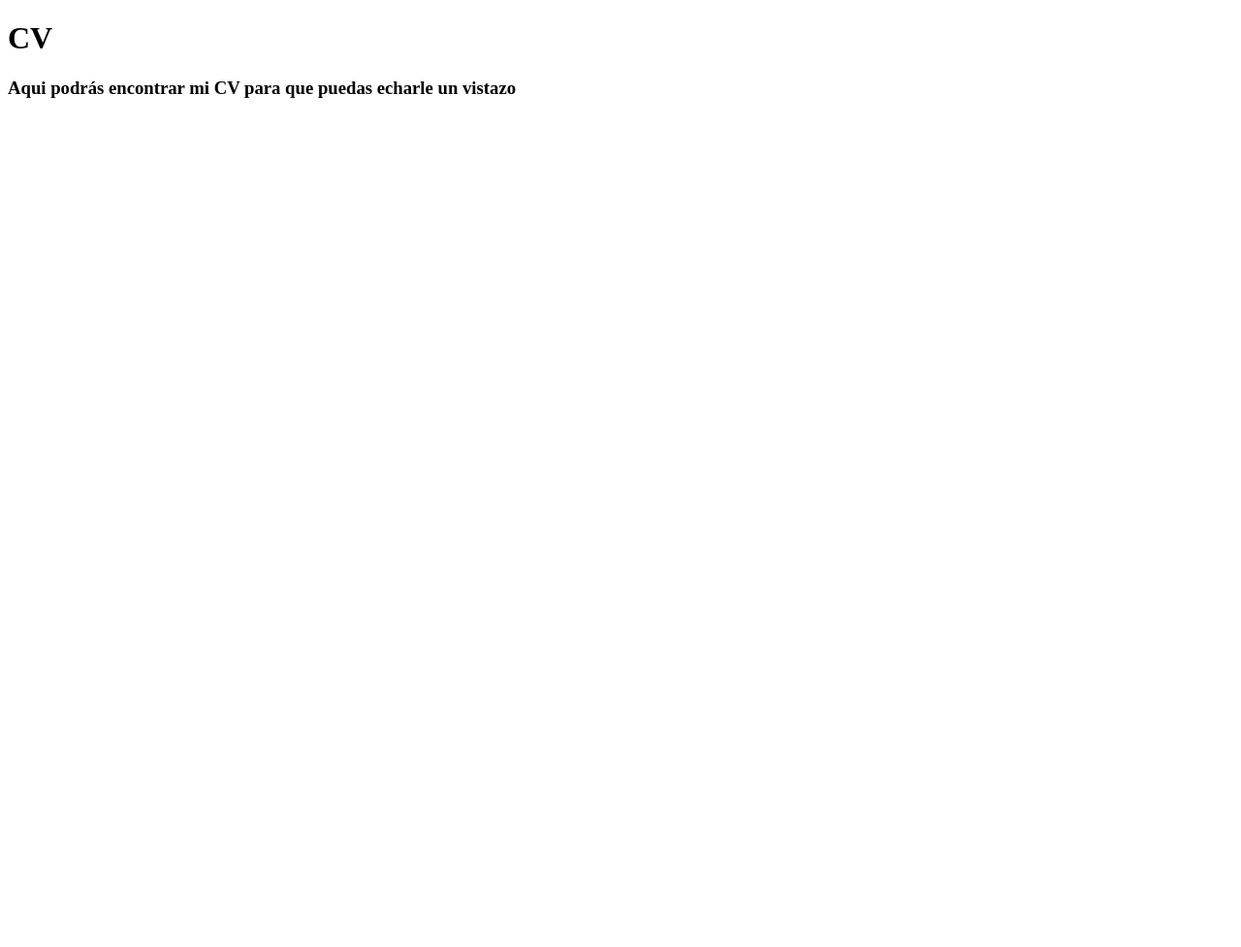
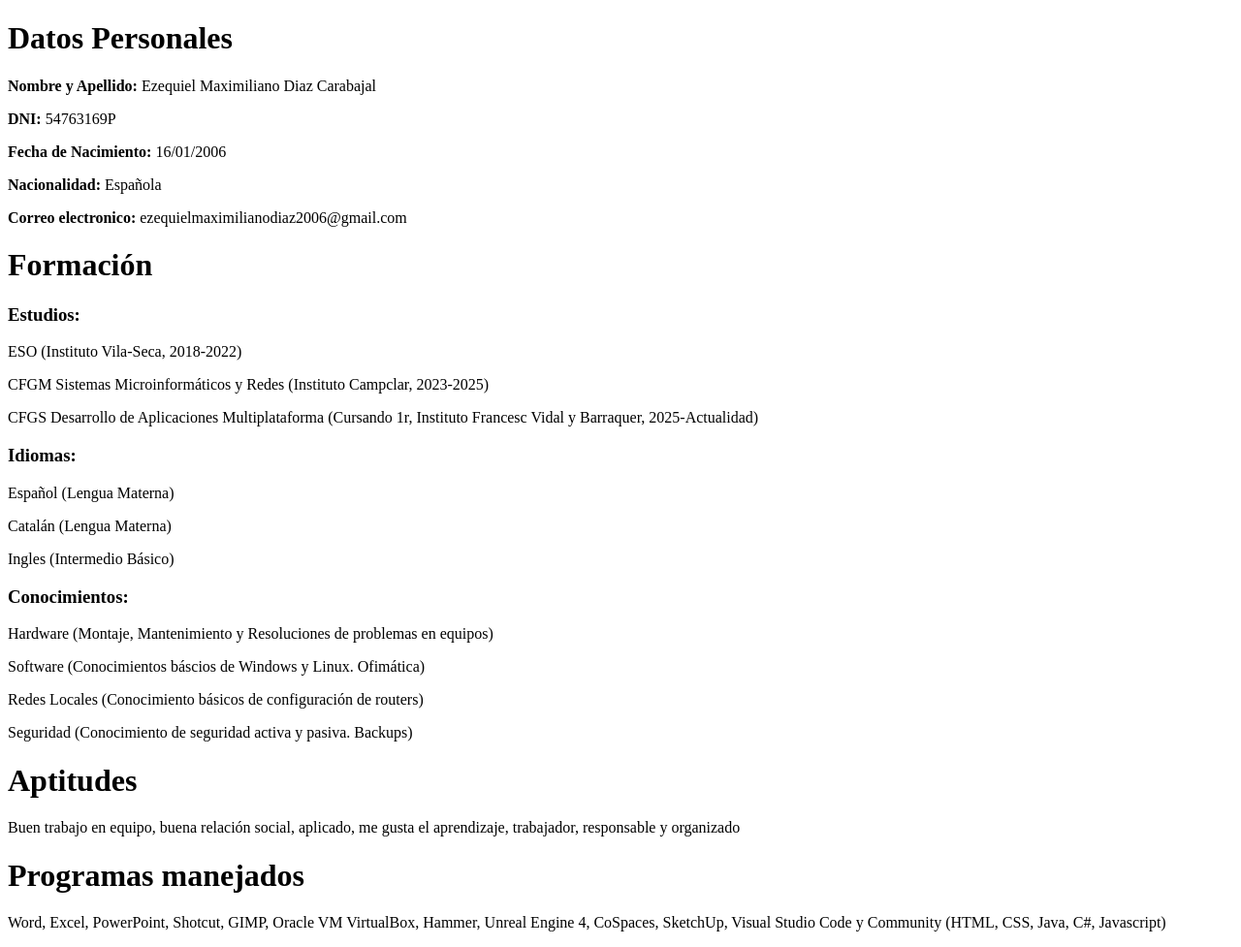
Before and after one commit to ezdi169/Ezequiel, a plain HTML site: page index.html in a window 1280 px wide. Shown: the whole page at 97% size. Before the commit the page ends 800 px from the top, so only its background shows below. Drawn offline with Linux system fonts and the light colour scheme.

Commit message:
Update index.html

```diff
--- a/index.html
+++ b/index.html
@@ -1,13 +1,51 @@
 <!DOCTYPE html>
-<html>
+<html lang="es">
 <head>
-  <meta charset="UTF-8">
-  <title>Mi GitHub Page</title>
+    <meta charset="UTF-8">
+    <meta name="viewport" content="width=device-width, initial-scale=1.0">
+    <title>Mi Github Page</title>
 </head>
 <body>
-  <header>
-    <h1>CV</h1>
-    <h3>Aqui podrás encontrar mi CV para que puedas echarle un vistazo</h3>
-  </header>
+    <div>
+        <h1>Datos Personales</h1>
+
+        <p><b>Nombre y Apellido: </b>Ezequiel Maximiliano Diaz Carabajal</p>
+        <p><b>DNI: </b>54763169P</p>
+        <p><b>Fecha de Nacimiento: </b>16/01/2006</p>
+        <p><b>Nacionalidad: </b>Española</p>
+        <p><b>Correo electronico: </b>ezequielmaximilianodiaz2006@gmail.com</p>
+    </div>
+
+    <div>
+        <h1>Formación</h1>
+
+        <h3>Estudios:</h3>
+        <p>ESO (Instituto Vila-Seca, 2018-2022)</p>
+        <p>CFGM Sistemas Microinformáticos y Redes (Instituto Campclar, 2023-2025)</p>
+        <p>CFGS Desarrollo de Aplicaciones Multiplataforma (Cursando 1r, Instituto Francesc Vidal y Barraquer, 2025-Actualidad)</p>
+
+        <h3>Idiomas:</h3>
+        <p>Español (Lengua Materna)</p>
+        <p>Catalán (Lengua Materna)</p>
+        <p>Ingles (Intermedio Básico)</p>
+
+        <h3>Conocimientos:</h3>
+        <p>Hardware (Montaje, Mantenimiento y Resoluciones de problemas en equipos)</p>
+        <p>Software (Conocimientos báscios de Windows y Linux. Ofimática)</p>
+        <p>Redes Locales (Conocimiento básicos de configuración de routers)</p>
+        <p>Seguridad (Conocimiento de seguridad activa y pasiva. Backups)</p>
+    </div>
+
+    <div>
+        <h1>Aptitudes</h1>
+        <p>Buen trabajo en equipo, buena relación social, aplicado, me gusta el aprendizaje, trabajador,
+        responsable y organizado</p>
+    </div>
+
+    <div>
+        <h1>Programas manejados</h1>
+        <p>Word, Excel, PowerPoint, Shotcut, GIMP, Oracle VM VirtualBox, Hammer, Unreal Engine 4, CoSpaces, SketchUp,
+        Visual Studio Code y Community (HTML, CSS, Java, C#, Javascript)</p>
+    </div>
 </body>
 </html>
```
